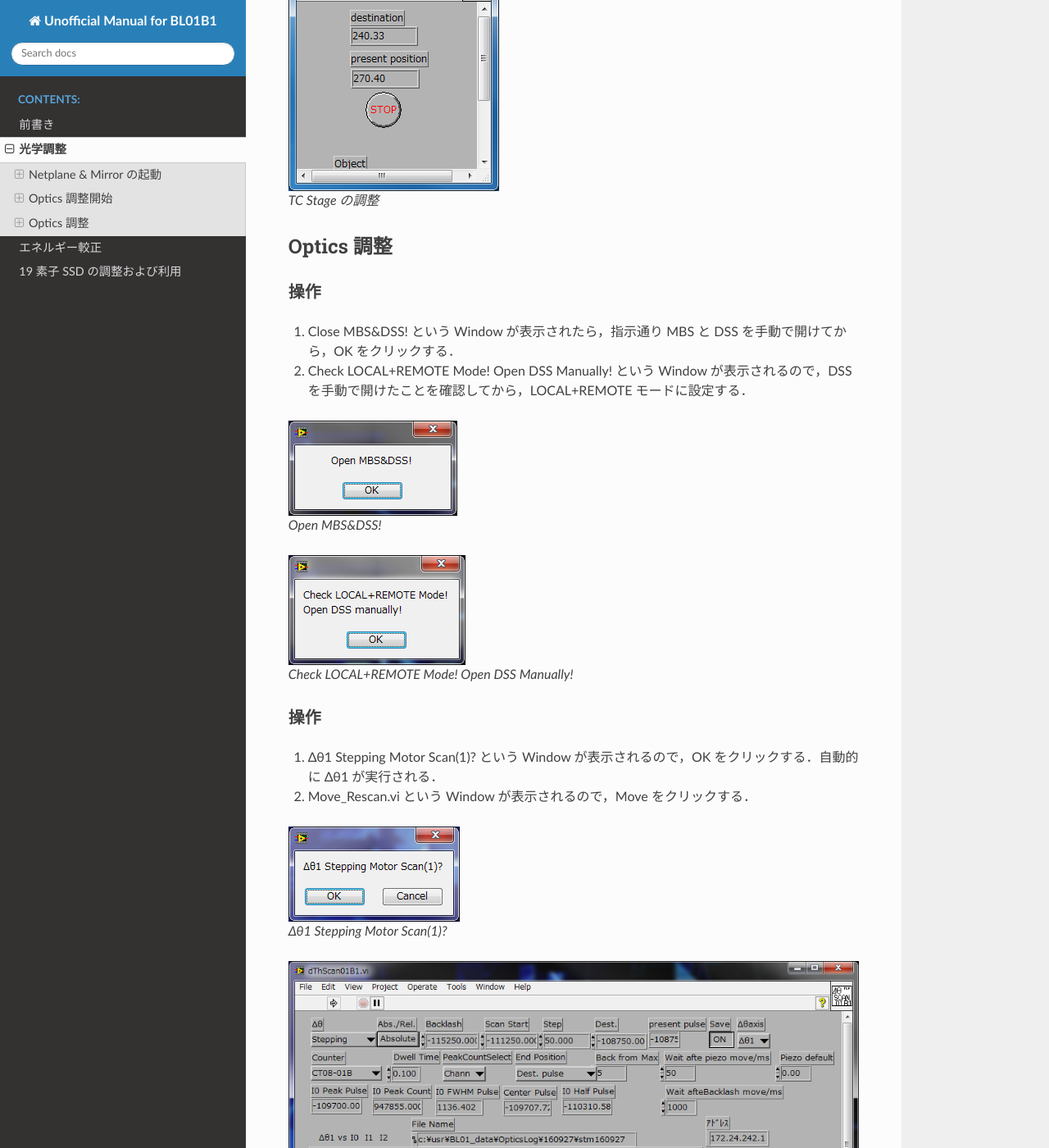
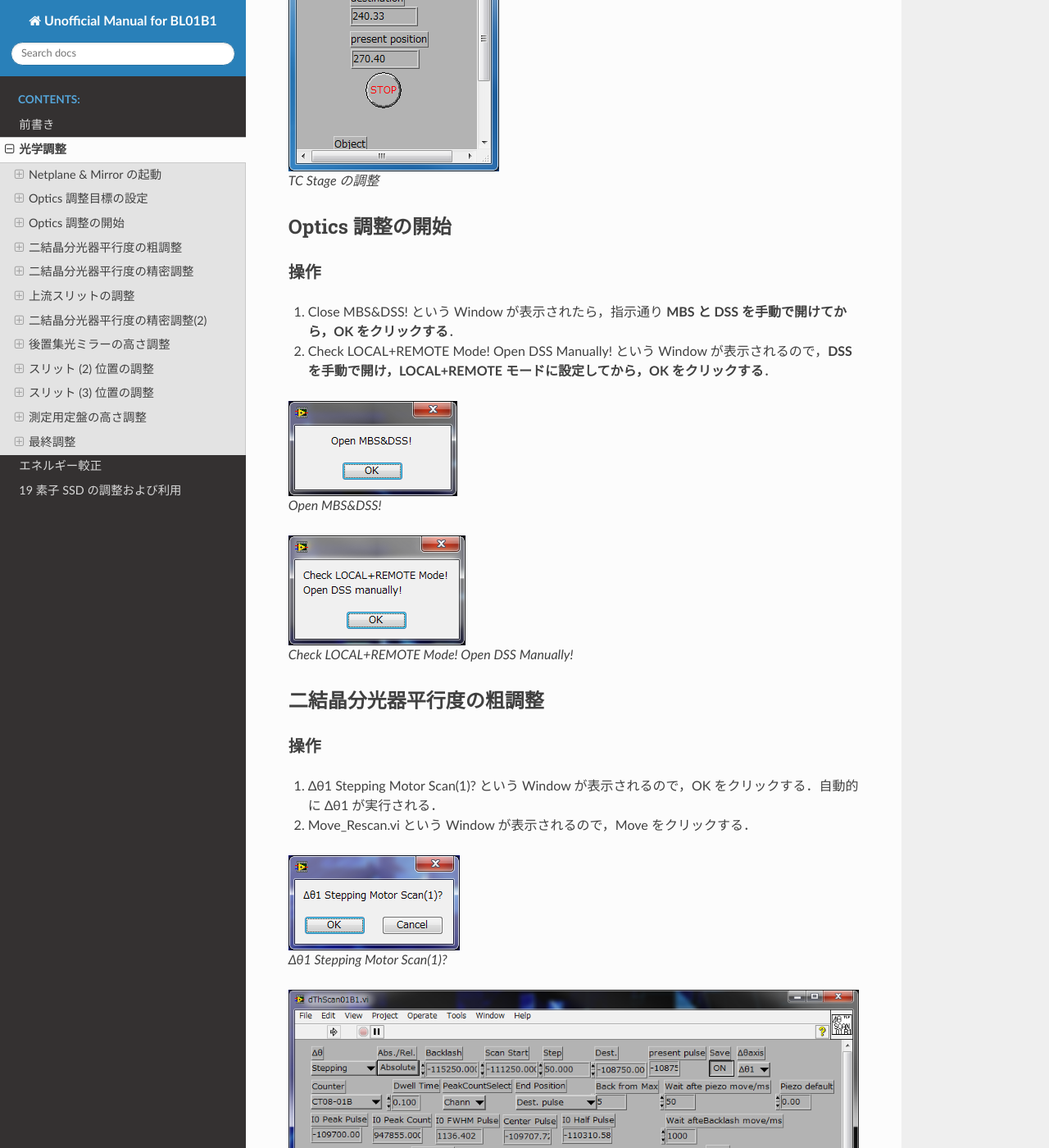
Before and after one commit to roentgenium/UnofficialManualforBL01B1, a Sphinx documentation site: the page built from source/optics.rst, in a window 1280 px wide and 1400 px high, scrolled down 4127 px. Shown: the whole window at 82% size. Built offline with Sphinx 7.4.7 and the Read the Docs theme 2.0.0, drawn with Linux system fonts in a browser that asks for light colours; some of the changed text lies outside the part shown.

Commit message:
Update optics

```diff
--- a/source/optics.rst
+++ b/source/optics.rst
@@ -35,17 +35,16 @@
 
    以後，「実行」という場合，|runbutton| Run ボタンをクリックすることを指す．
 
-Optics 調整開始
----------------
+Optics 調整目標の設定
+---------------------
 
 操作
 ~~~~
 
-1. OPTICS2.vi を実行する．
-2. Select Net Plane, |theta|/degree, 1st Mirror Angle, 2nd Mirror Angle を設定し，右上の Start "OK" をクリックして開始する．
-3. Check BL-WS GUI! および Check I0 gas! が表示されたら，BL-WS が動作していること，I0 ガスが適切に設定されていること確認して，POK をクリックする．
-4. Close MBS&DSS! という Window が表示されたら，指示通り **MBS と DSS を手動で閉じてから，OK をクリックする**．
-5. 続いて，TCStage_TCP... という Window が表示されるが何も操作する必要は無い．
+1. Select Net Plane, |theta|/degree, 1st Mirror Angle, 2nd Mirror Angle を設定し，右上の Start "OK" をクリックして開始する．
+2. Check BL-WS GUI! および Check I0 gas! が表示されたら， **BL-WS が動作していること，I0 ガスが適切に設定されていること確認して，OK をクリックする**．
+3. Close MBS&DSS! という Window が表示されたら，指示通り **MBS と DSS を手動で閉じてから，OK をクリックする**．
+4. 続いて，TCStage_TCP... という Window が表示されるが何も操作する必要は無い．
 
 .. note::
 
@@ -77,14 +76,14 @@
 
    TC Stage の調整
 
-Optics 調整
------------
+Optics 調整の開始
+-----------------
 
 操作
 ~~~~
 
-1. Close MBS&DSS! という Window が表示されたら，指示通り MBS と DSS を手動で開けてから，OK をクリックする．
-2. Check LOCAL+REMOTE Mode! Open DSS Manually! という Window が表示されるので，DSS を手動で開けたことを確認してから，LOCAL+REMOTE モードに設定する．
+1. Close MBS&DSS! という Window が表示されたら，指示通り **MBS と DSS を手動で開けてから，OK をクリックする**．
+2. Check LOCAL+REMOTE Mode! Open DSS Manually! という Window が表示されるので，**DSS を手動で開け，LOCAL+REMOTE モードに設定してから，OK をクリックする**．
 
 .. figure:: _static/optics/images/6.png
    :alt: Open MBS&DSS!
@@ -95,6 +94,9 @@
    :alt: Check LOCAL+REMOTE Mode! Open DSS Manually!
 
    Check LOCAL+REMOTE Mode! Open DSS Manually!
+
+二結晶分光器平行度の粗調整
+--------------------------
 
 操作
 ~~~~
@@ -117,6 +119,9 @@
 
    二結晶分光器 |Delta|\ |theta|\ 1 移動位置の指定
 
+二結晶分光器平行度の精密調整
+----------------------------
+
 操作
 ~~~~
 
@@ -137,6 +142,10 @@
    :alt: Move_ReScan.vi
 
    二結晶分光器 |Delta|\ |theta|\ 1 Piezo 素子移動位置の指定
+
+上流スリットの調整
+------------------
+
 
 操作
 ~~~~
@@ -171,6 +180,8 @@
 
    4D Slit Rescan? この場合，\|\ |Delta|\ |alpha|\| < 10 pulse なので，Cancel(Next Step) をクリックする．
 
+二結晶分光器平行度の精密調整(2)
+-------------------------------
 
 操作
 ~~~~
@@ -193,6 +204,9 @@
 
    二結晶分光器 |Delta|\ |theta|\ 1 Piezo 素子移動位置の指定
 
+後置集光ミラーの高さ調整
+------------------------
+
 操作
 ~~~~
 
@@ -213,6 +227,9 @@
    :alt: Move_ReScan.vi
 
    2nd Mirror 移動位置の指定
+
+スリット (2) 位置の調整
+-----------------------
 
 操作
 ~~~~
@@ -235,6 +252,9 @@
 
    TC Slit2 の移動位置の指定
 
+スリット (3) 位置の調整
+-----------------------
+
 操作
 ~~~~
 
@@ -255,6 +275,9 @@
    :alt: Move_ReScan.vi
 
    TC Slit 3 の移動位置の指定
+
+測定用定盤の高さ調整
+--------------------
 
 操作
 ~~~~
@@ -277,6 +300,9 @@
 
    Stage の移動位置の指定
 
+最終調整
+--------
+
 操作
 ~~~~
 
```
